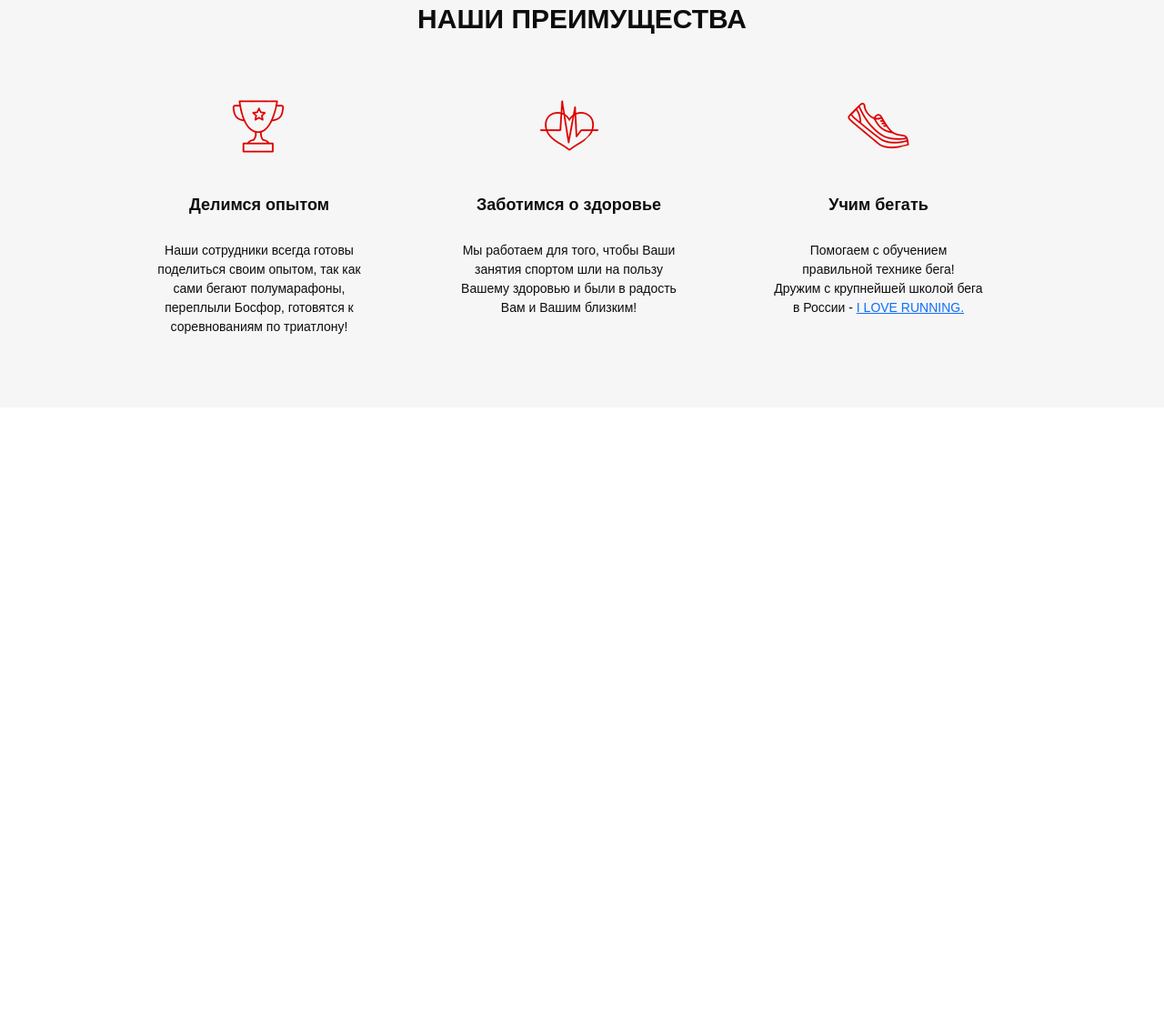
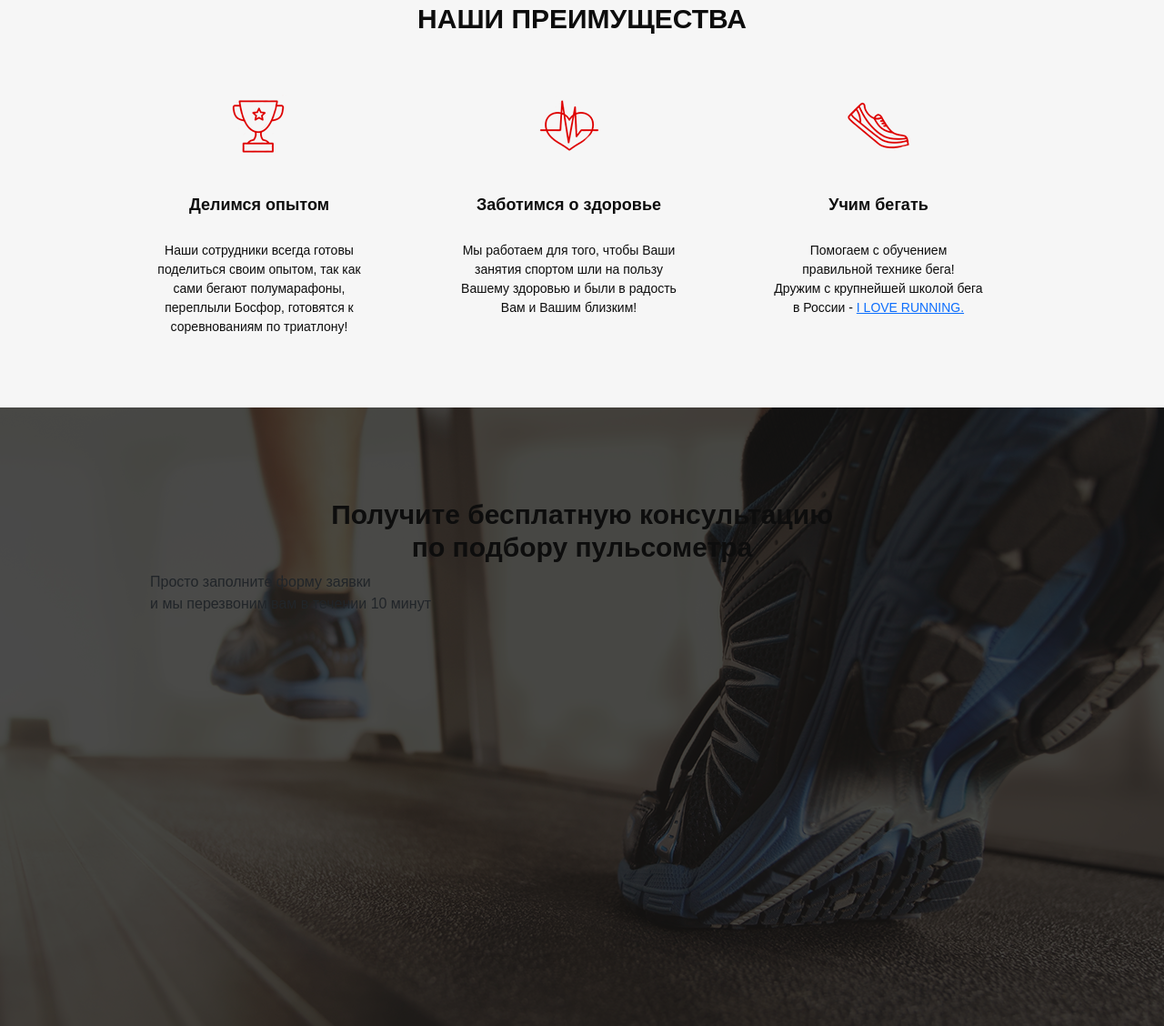
Before and after one commit to Robokop88/pulsometr, a plain HTML site: page index.html in a window 1280 px wide. Shown: the part 751-1879 px from the top of the page at 91% size. Before the commit the page ends 1199 px from the top, so only its background shows below. Drawn offline with Linux system fonts and the light colour scheme; a web font is replaced by a local one.

Commit message:
Consultation

```diff
--- a/index.html
+++ b/index.html
@@ -69,7 +69,7 @@
 
     <div class="benefits">
         <div class="container">
-            <h2 class="benefits__header">НАШИ ПРЕИМУЩЕСТВА</h2>
+            <h2 class="title">НАШИ ПРЕИМУЩЕСТВА</h2>
             <div class="benefits__wrapper">
                 <div class="benefits__item">
                     <img src="img/benefits/cup.png" alt="cup" class="benefits__img">
@@ -103,5 +103,20 @@
         </div>
     </div>
 
+    <div class="consultation">
+        <div class="container">
+            <h2 class="title title_left">
+                Получите бесплатную консультацию<br>
+                по подбору пульсометра
+            </h2>
+
+            <div class="consultation__text">
+                Просто заполните форму заявки<br>
+                и мы перезвоним вам в течении 10 минут
+            </div>
+        </div>
+    </div>
+
+
 </body>
 </html>
--- a/sass/blocks/_benefits.scss
+++ b/sass/blocks/_benefits.scss
@@ -3,12 +3,6 @@
     padding: 69px 0 78px 0;
     background-color: #f6f6f6;
 
-    &__header {
-        text-align: center;
-        font-size: 30px;
-        font-weight: 700;
-        color: #0d0d0d;
-    }
 
     &__wrapper {
         margin-top: 65px;
--- /dev/null
+++ b/sass/blocks/_consultation.scss
@@ -0,0 +1,5 @@
+.consultation {
+    min-height: 680px;
+    padding: 100px 0 92px 0;
+    background: url(../../img/BG/consultation.png) center (center/cover) no-repeat;
+}
--- a/sass/blocks/_media.scss
+++ b/sass/blocks/_media.scss
@@ -101,7 +101,6 @@
                 display: flex;
                 flex-direction: column;
                 align-items: center;
-
             }
         }
 
@@ -115,7 +114,7 @@
 
         &__icons {
             margin-top: 65px;
-            width: 325px;
+            width: 315px;
             display: flex;
             justify-content: space-between;
         }
--- /dev/null
+++ b/sass/blocks/_titles.scss
@@ -0,0 +1,6 @@
+.title {
+    font-size: 30px;
+    font-weight: 700;
+    color: #0d0d0d;
+    text-align: center;
+}
--- a/sass/style.scss
+++ b/sass/style.scss
@@ -13,4 +13,6 @@
 @import 'blocks/header';
 @import 'blocks/buttons';
 @import 'blocks/benefits';
+@import 'blocks/titles';
 @import 'blocks/media';
+@import 'blocks/consultation';
```
Also changed, not shown: css/style.min.css, img/BG/consultation.png (renamed from img/BG/selection.png).
